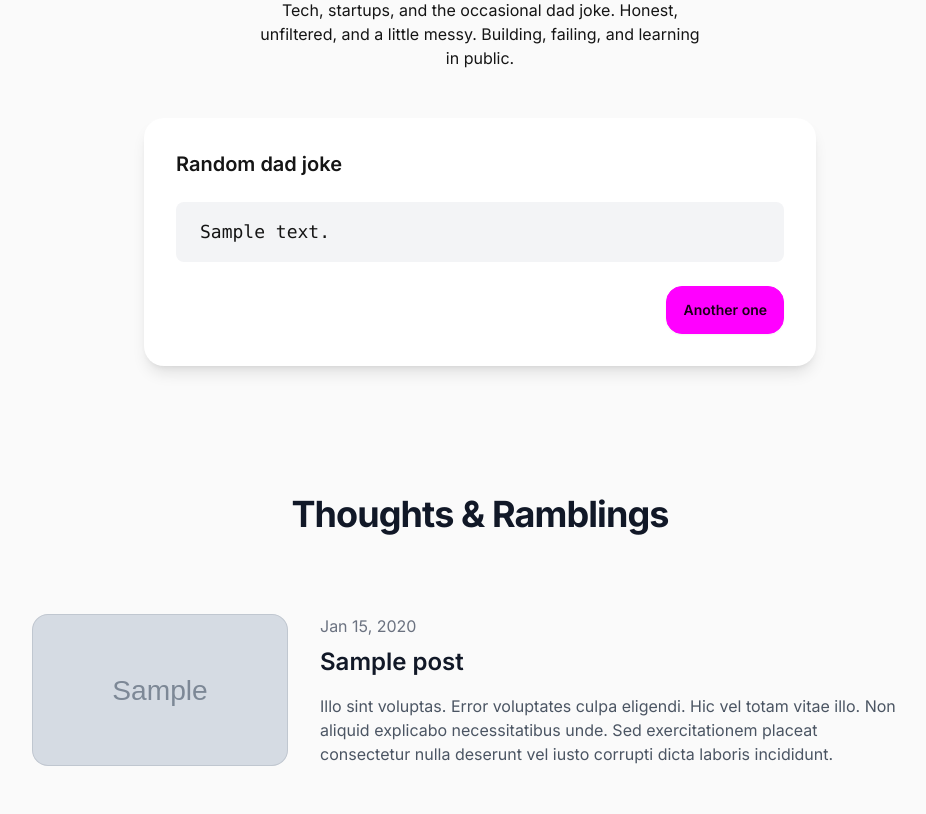
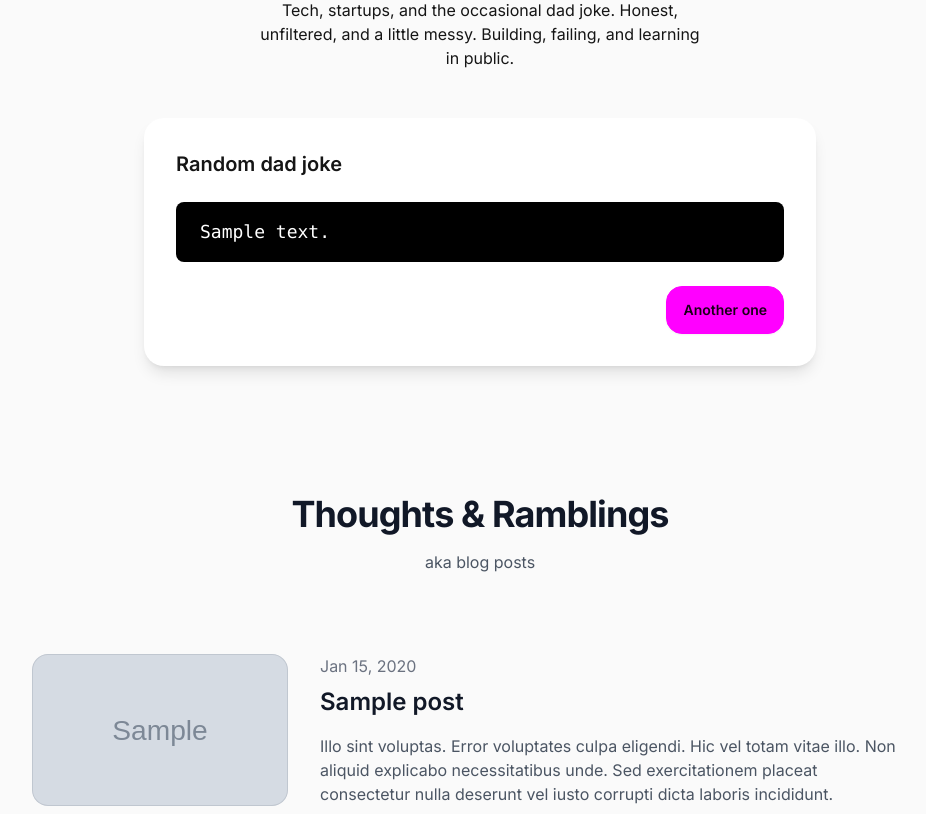
Before and after one commit to pasierb/notmichal, a Laravel app: page / in a window 1280 px wide. Shown: the part 422-1236 px from the top of the page, without its empty margins (160-1086 px from the left). Run offline with Laravel 12, Linux system fonts and the light colour scheme; tables that the repository leaves empty hold one stand-in row (values such as "Sample post"); grey boxes marked "Sample" are stand-in pictures; style sheets or scripts are compiled from the project's sources; some libraries are stand-ins or nearby versions.

Commit message:
Standout jokes

```diff
--- a/resources/views/components/dad-joke.blade.php
+++ b/resources/views/components/dad-joke.blade.php
@@ -2,7 +2,7 @@
     <div class="card-body">
         <h2 class="card-title">Random dad joke</h2>
 
-        <div class="py-4 px-6 text-lg bg-gray-100 rounded-lg font-mono my-4">
+        <div class="py-4 px-6 text-lg rounded-lg font-mono my-4 bg-black text-white">
             {!! Illuminate\Support\Str::markdown($joke->text_content) !!}
         </div>
 
--- a/resources/views/welcome.blade.php
+++ b/resources/views/welcome.blade.php
@@ -14,6 +14,10 @@
 
     <section class="py-24 sm:py-32">
         <h2 class="text-3xl font-bold tracking-tight text-gray-900 sm:text-4xl text-center">Thoughts & Ramblings</h2>
+        <p class="mt-4 text-center text-gray-600">
+            aka blog posts
+        </p>
+
         <x-blog-post-list :blogPosts="$blogPosts" />
     </section>
 </x-landing-layout>
```
